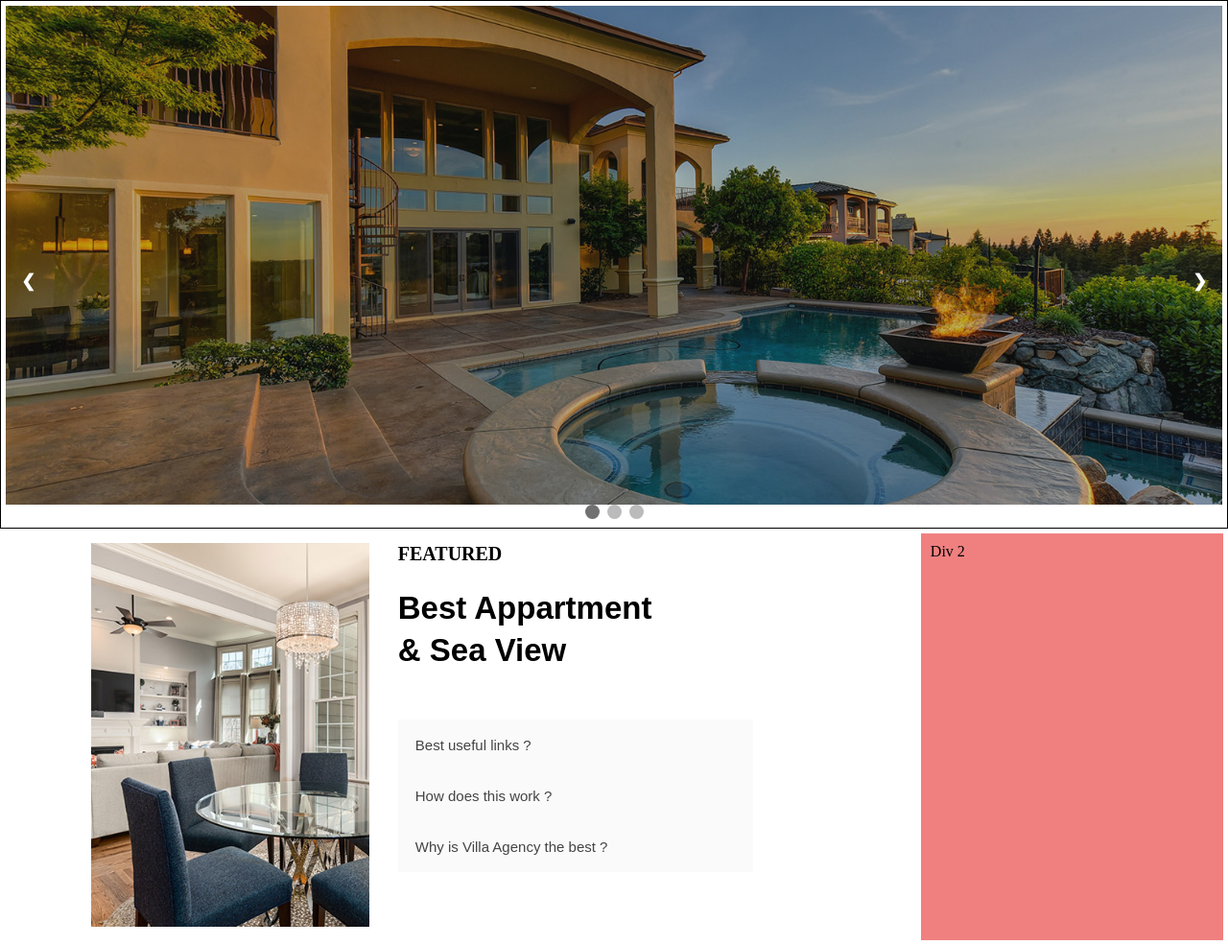
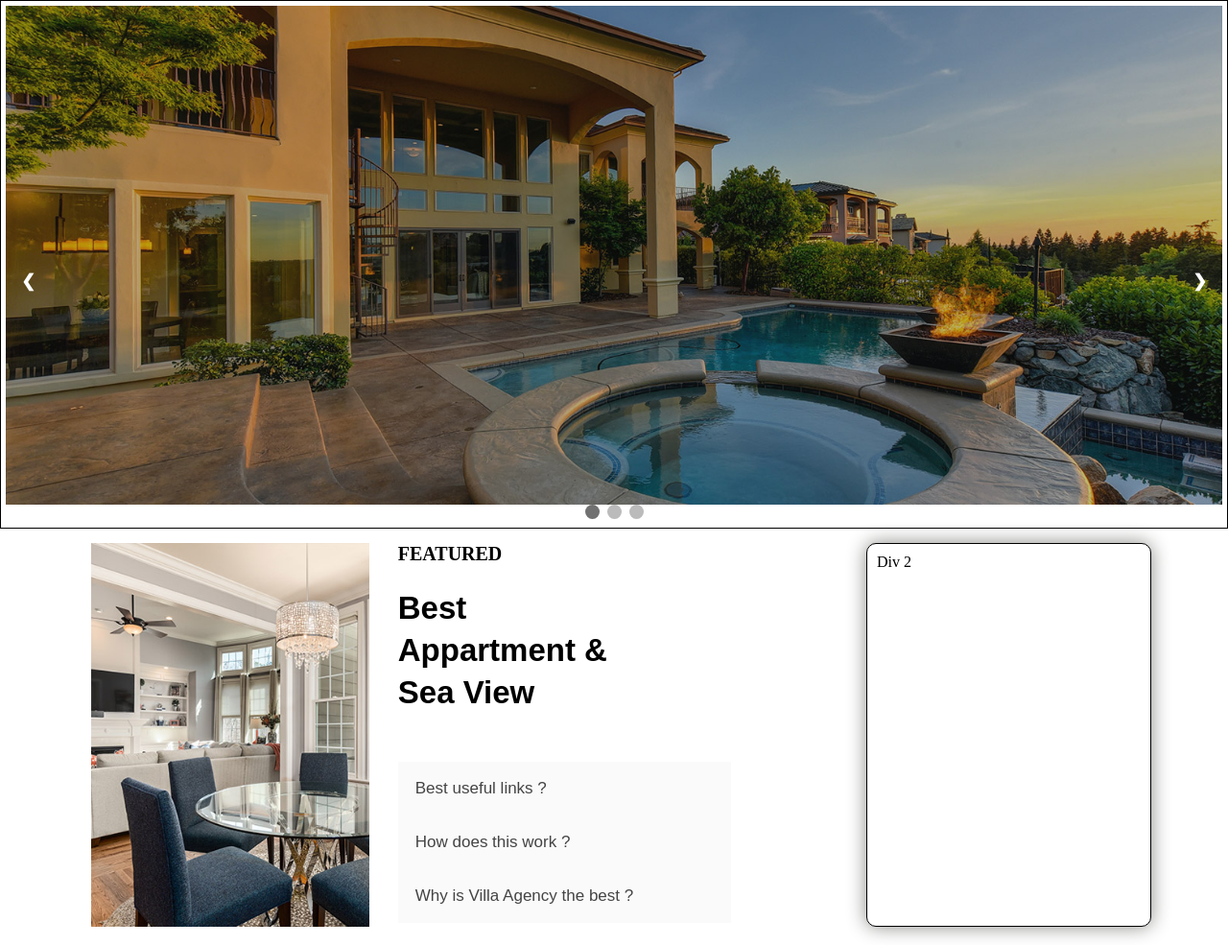
Before and after one commit to tahir123-dot/villa-website-template, a plain HTML site: page index.html in a window 1280 px wide. Shown: the part 132-1117 px from the top of the page at 96% size. Drawn offline with Linux system fonts and the light colour scheme.

Commit message:
chila last child edit added color and box shadao

```diff
--- a/style.css
+++ b/style.css
@@ -273,7 +273,13 @@
   /* Second child div ke liye */
   .child:last-child {
     width: 25%; /* Width 60% set ki gayi hai */
-    background-color: lightcoral;
+    height: 400px;
+    margin-top: 15px;
+    margin-right: 80px;
+    background-color: white;
+    box-shadow: 0px 0px 20px 0px #888885;
+    border-radius: 10px;
+    border: 1px solid black;
   }
   .secondchild:first-child{
     max-width: 35%;
@@ -308,7 +314,7 @@
     border: none;
     text-align: left;
     outline: none;
-    font-size: 15px;
+    font-size: 17px;
     transition: 0.4s;
 }
 
```
